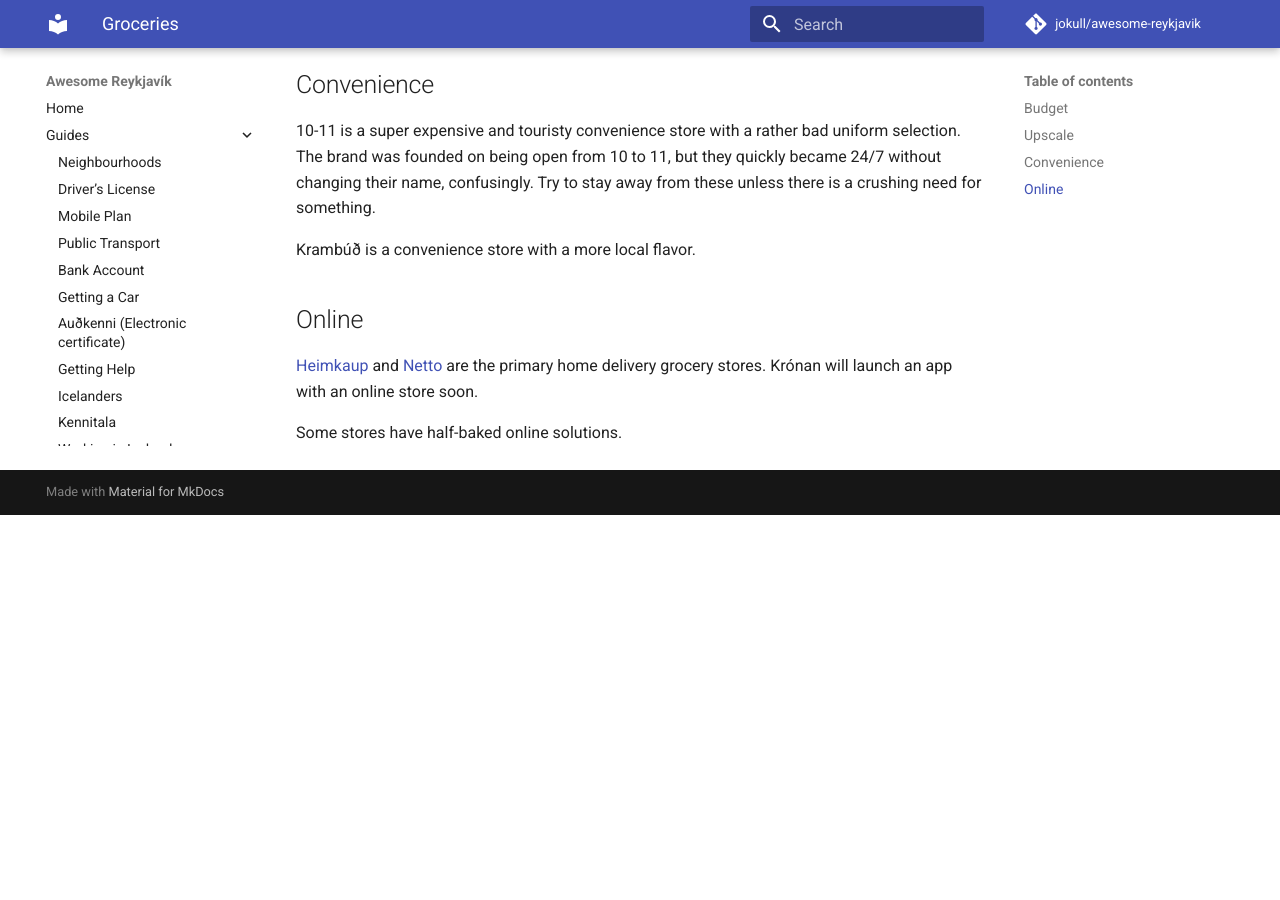
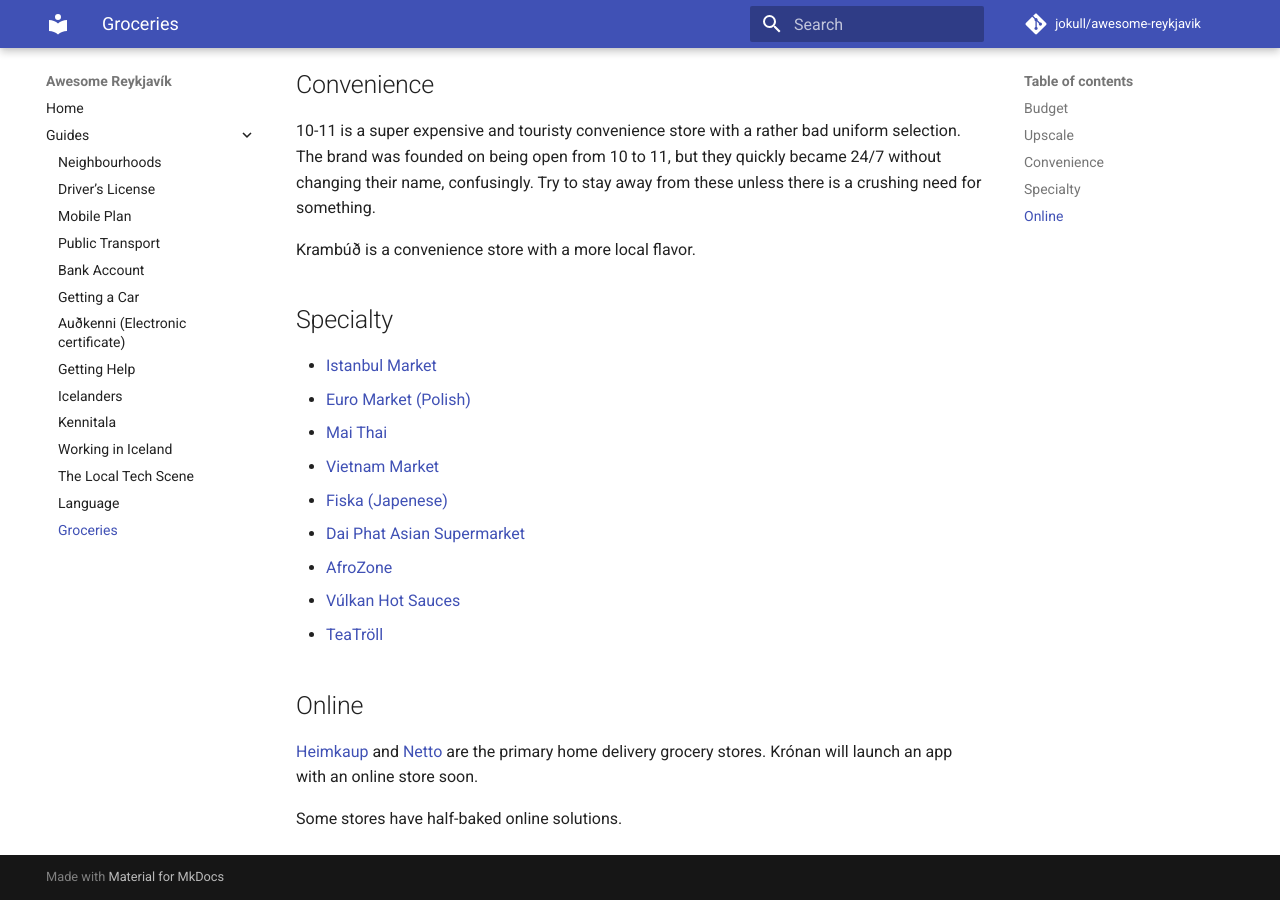
Before and after one commit to jokull/awesome-reykjavik, an MkDocs documentation site: the page built from docs/guides/groceries.md, in a window 1280 px wide and 900 px high, scrolled down 715 px. Built offline with MkDocs 1.6.1 and Material for MkDocs 9.7.7, drawn with Linux system fonts in a browser that asks for light colours; comment, search, counter and statistics services are not loaded; before the commit the page ends 1230 px from its top, so only the background shows below that.

Commit message:
Added specialty stores to grocery guide

```diff
--- a/docs/guides/groceries.md
+++ b/docs/guides/groceries.md
@@ -36,6 +36,18 @@
 
 Krambúð is a convenience store with a more local flavor.
 
+## Specialty
+
+- [Istanbul Market](https://facebook.com/Istanbul-Market-Matvöruverslun-142761232597988/)
+- [Euro Market (Polish)](http://euromarket.is)
+- [Mai Thai](https://www.maithai.is)
+- [Vietnam Market](https://www.facebook.com/Vietnam-Market-Asian-supermarket--224989370862422/)
+- [Fiska (Japenese)](http://www.fiska.is)
+- [Dai Phat Asian Supermarket](https://en.ja.is/dai-phat/)
+- [AfroZone](https://www.facebook.com/AfroZoneehf/)
+- [Vúlkan Hot Sauces](https://www.facebook.com/vulkanverslun)
+- [TeaTröll](http://teatroll.is/magento/)
+
 ## Online
 
 [Heimkaup](http://heimkaup.is) and [Netto](http://netto.is) are the primary
```
